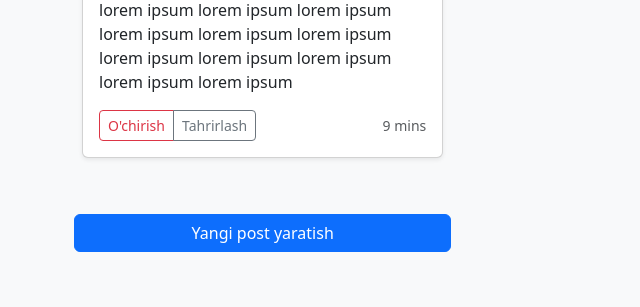
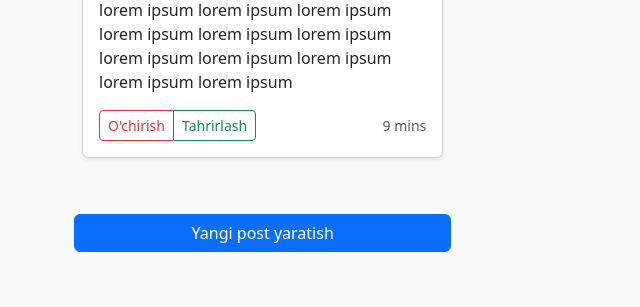
Before and after one commit to nizomiddin-rakhimberdiev/BlogPost-Project, a Django app: page /post/3/ in a window 1280 px wide. Shown: the part 688-995 px from the top of the page, without its empty margins (0-640 px from the left). Run offline with Django 3.2, Linux system fonts and the light colour scheme; data comes from the database, SQL or seed files in the repository; both versions use the stored data as it was after the commit; some libraries are stand-ins or nearby versions.

Commit message:
xatolar to'g'irlandi

```diff
--- a/templates/base.html
+++ b/templates/base.html
@@ -17,7 +17,7 @@
     <link href="/docs/5.1/dist/css/bootstrap.min.css" rel="stylesheet"
           integrity="sha384-1BmE4kWBq78iYhFldvKuhfTAU6auU8tT94WrHftjDbrCEXSU1oBoqyl2QvZ6jIW3" crossorigin="anonymous">
 
-    <!-- Favicons -->
+    <!-- Favicons
     <link rel="apple-touch-icon" href="/docs/5.1/assets/img/favicons/apple-touch-icon.png" sizes="180x180">
     <link rel="icon" href="/docs/5.1/assets/img/favicons/favicon-32x32.png" sizes="32x32" type="image/png">
     <link rel="icon" href="/docs/5.1/assets/img/favicons/favicon-16x16.png" sizes="16x16" type="image/png">
@@ -25,7 +25,7 @@
     <link rel="mask-icon" href="/docs/5.1/assets/img/favicons/safari-pinned-tab.svg" color="#7952b3">
     <link rel="icon" href="/docs/5.1/assets/img/favicons/favicon.ico">
     <meta name="theme-color" content="#7952b3">
-
+    -->
 
     <style>
         .bd-placeholder-img {
--- a/templates/post_detail.html
+++ b/templates/post_detail.html
@@ -13,7 +13,7 @@
               <div class="d-flex justify-content-between align-items-center">
                 <div class="btn-group">
                   <a href="{% url 'post_delete' post.pk %}" type="button" class="btn btn-sm btn-outline-danger">O'chirish</a>
-                  <a href="{% url 'post_edit' post.id %}"  class="btn btn-sm btn-outline-secondary">Tahrirlash</a>
+                  <a href="{% url 'post_edit' post.id %}"  class="btn btn-sm btn-outline-success">Tahrirlash</a>
                 </div>
                 <small class="text-muted">9 mins</small>
               </div>
```
Also changed, not shown: db.sqlite.
